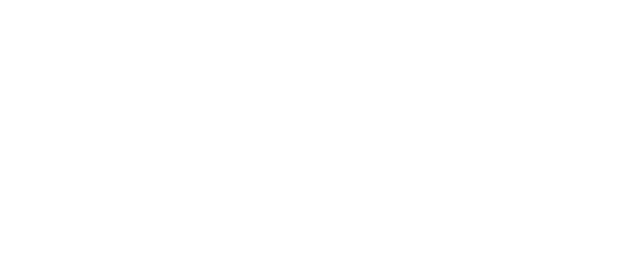
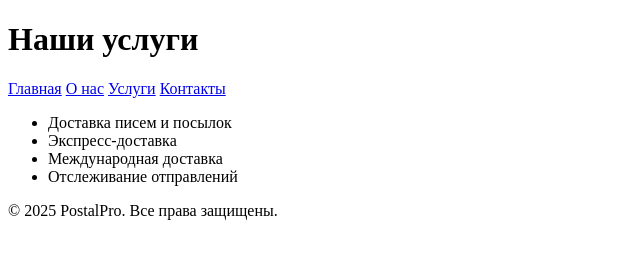
Before and after one commit to KOLEKA8886/koleka8886.github.io, a plain HTML site: page services.html in a window 1280 px wide. Shown: the whole page, without its empty margins (0-640 px from the left). Drawn offline with Linux system fonts and the light colour scheme.

Commit message:
Update services.html

```diff
--- a/services.html
+++ b/services.html
@@ -1 +1,32 @@
-<!-- services.html content placeholder -->
+<!DOCTYPE html>
+<html lang="ru">
+<head>
+  <meta charset="UTF-8">
+  <title>Услуги - PostalPro</title>
+  <link rel="stylesheet" href="style.css">
+</head>
+<body>
+  <header>
+    <h1>Наши услуги</h1>
+    <nav>
+      <a href="index.html">Главная</a>
+      <a href="about.html">О нас</a>
+      <a href="services.html">Услуги</a>
+      <a href="contact.html">Контакты</a>
+    </nav>
+  </header>
+
+  <main>
+    <ul>
+      <li>Доставка писем и посылок</li>
+      <li>Экспресс-доставка</li>
+      <li>Международная доставка</li>
+      <li>Отслеживание отправлений</li>
+    </ul>
+  </main>
+
+  <footer>
+    © 2025 PostalPro. Все права защищены.
+  </footer>
+</body>
+</html>
```
